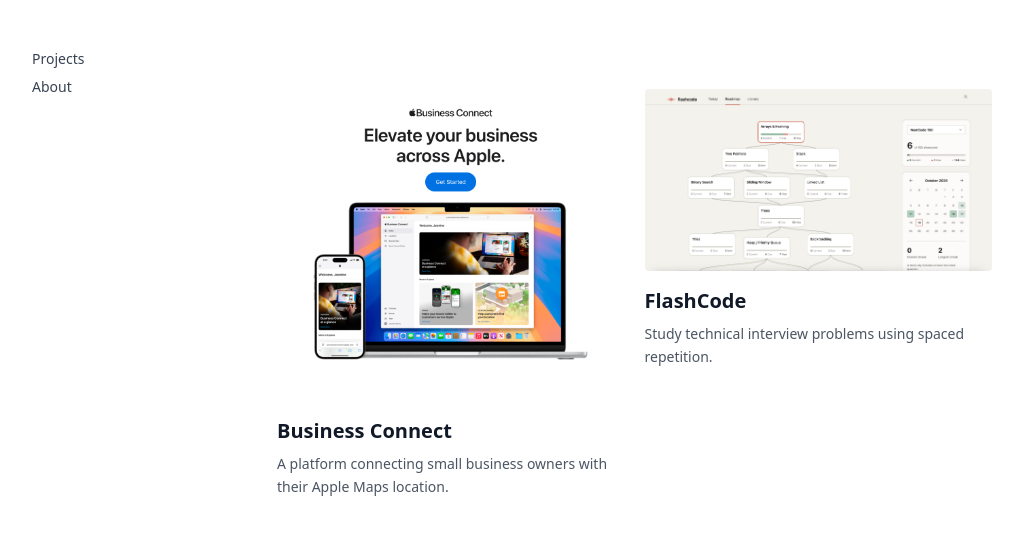
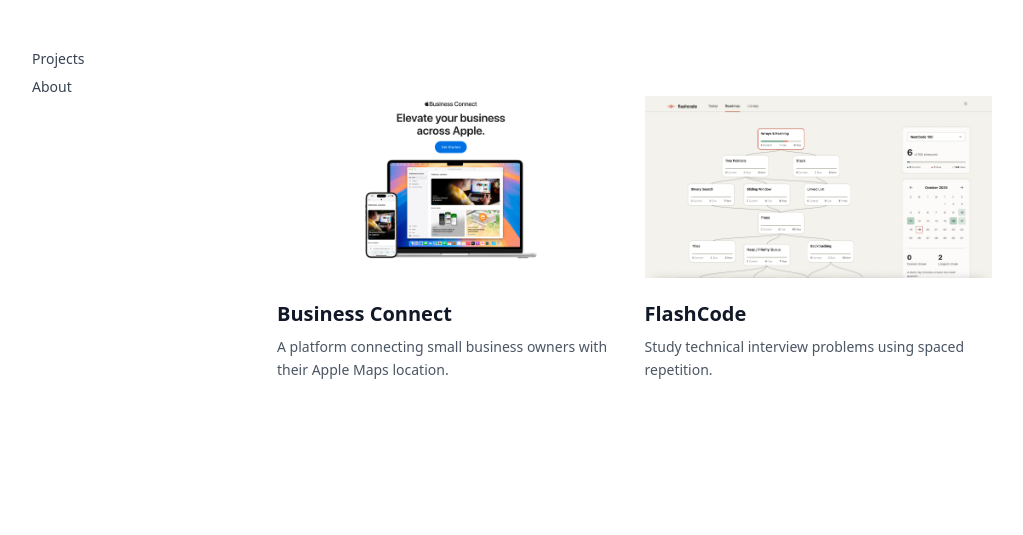
Before and after one commit to velvokay/velvokay.github.io, a website: page index.html in a window 1280 px wide. Shown: the part 119-654 px from the top of the page, without its empty margins (128-1151 px from the left). Drawn offline with Linux system fonts and the light colour scheme.

Commit message:
Align portfolio project cards

```diff
--- a/index.html
+++ b/index.html
@@ -33,7 +33,7 @@
           <img
             src="images/img1.png"
             alt="Business Connect"
-            class="w-full object-cover rounded"
+            class="w-full aspect-video object-contain rounded"
           >
           <div>
             <h2 class="text-xl font-semibold mb-2">Business Connect</h2>
@@ -53,7 +53,7 @@
           <img
             src="images/project2.jpg"
             alt="FlashCode"
-            class="w-full object-cover rounded"
+            class="w-full aspect-video object-contain rounded"
           >
           <div>
             <h2 class="text-xl font-semibold mb-2">FlashCode</h2>
```
Also changed, not shown: dist/output.css.
